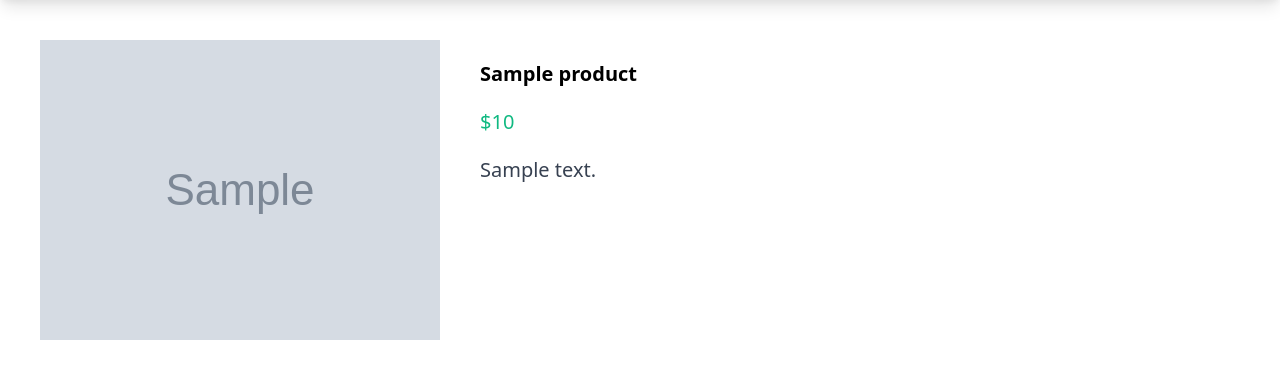
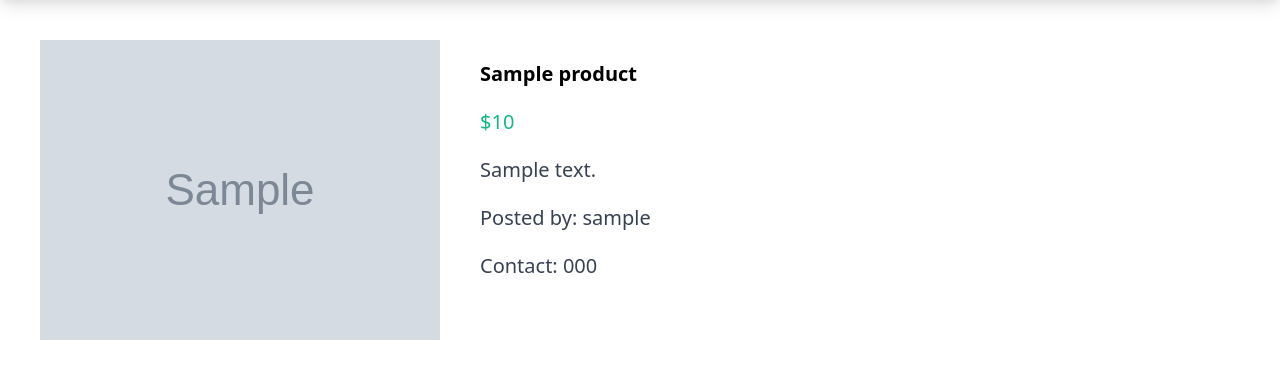
Before and after one commit to endang-ismaya/django4-ecommerce, a Django app: page /products/1 in a window 1280 px wide. Shown: the part 64-443 px from the top of the page. Run offline with Django 4.2, Linux system fonts and the light colour scheme; tables that the repository leaves empty hold one stand-in row (values such as "Sample post"); grey boxes marked "Sample" are stand-in pictures; style sheets or scripts are compiled from the project's sources.

Commit message:
add seller-profile.html

```diff
--- a/app_ecommerce/templates/app_ecommerce/detail.html
+++ b/app_ecommerce/templates/app_ecommerce/detail.html
@@ -9,6 +9,15 @@
     <div class="mt-5 font-bold">{{product.name}}</div>
     <div class="mt-5 text-green-500">${{product.price}}</div>
     <div class="mt-5 text-gray-700">{{product.desc}}</div>
+    <div class="mt-5 text-gray-700">
+      Posted by:
+      <a href="{% url 'app_users:seller_profile' product.seller_name.id %}">
+        {{product.seller_name}}
+      </a>
+    </div>
+    <div class="mt-5 text-gray-700">
+      Contact: {{product.seller_name.profile.contact_number}}
+    </div>
   </div>
 </div>
 {% endblock content %}
--- a/app_users/urls.py
+++ b/app_users/urls.py
@@ -18,4 +18,5 @@ urlpatterns = [
     ),
     path("profile/", views.profile, name="profile"),
     path("create-profile/", views.create_profile, name="create_profile"),
+    path("seller-profile/<int:user_id>/", views.seller_profile, name="seller_profile"),
 ]
```
Also changed, not shown: app_users/templates/app_users/seller_profile.html (added, +8 -0 lines), app_users/views.py (+7 -0 lines).
